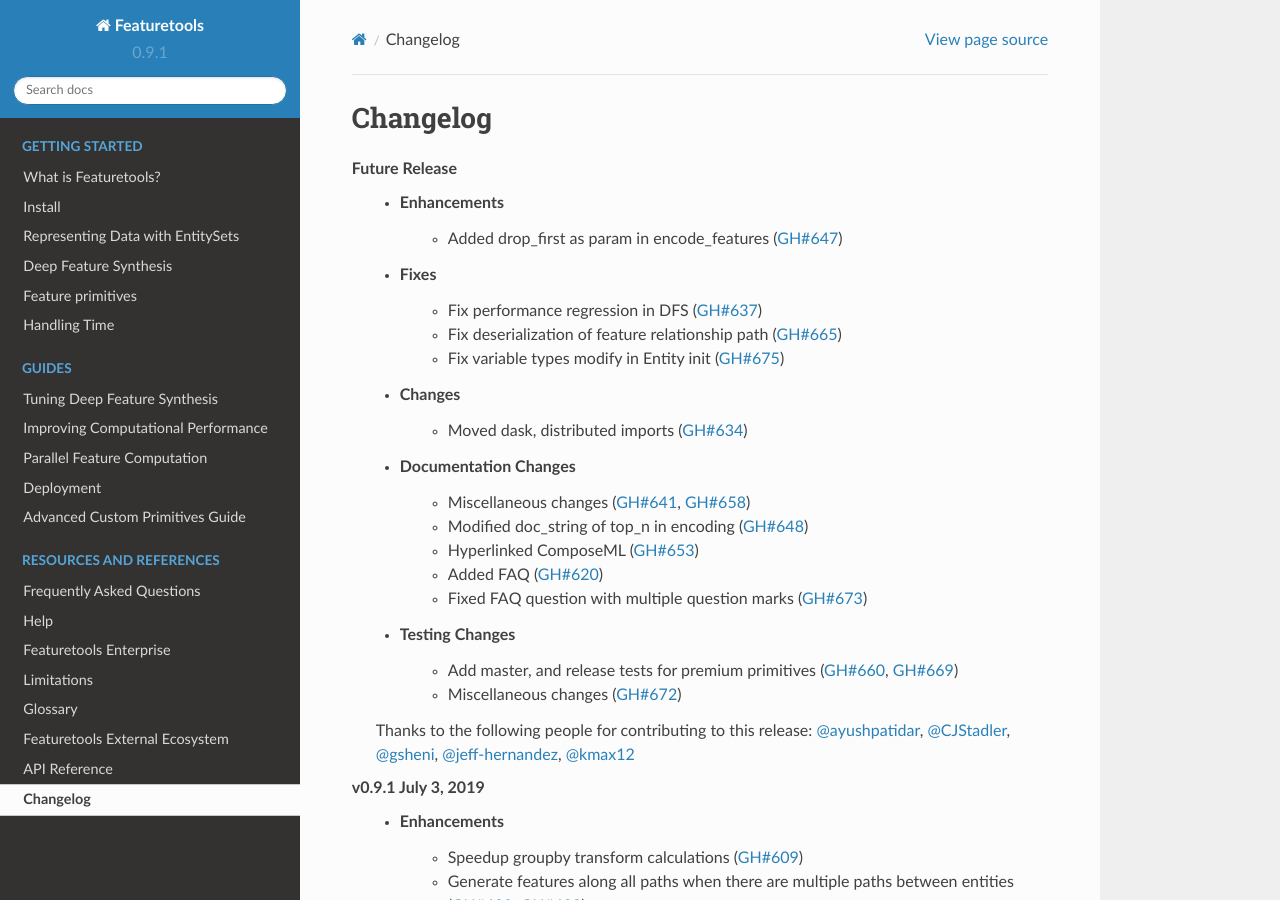
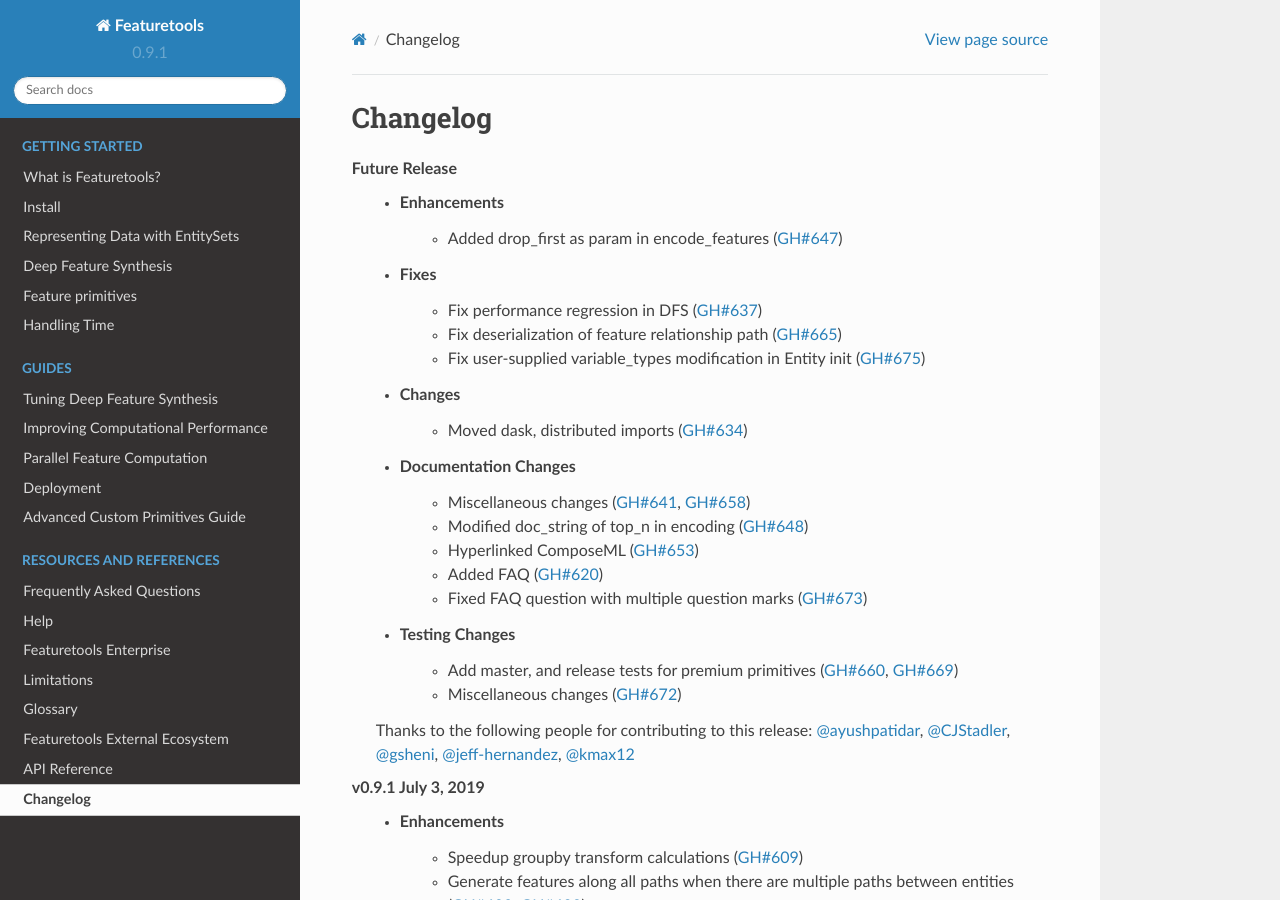
Before and after one commit to alteryx/featuretools, a Sphinx documentation site: the page built from docs/source/changelog.rst, in a window 1280 px wide and 900 px high. Built offline with Sphinx 7.4.7 and the Read the Docs theme 2.0.0, drawn with Linux system fonts in a browser that asks for light colours; pages that are not in the unit, such as notebooks, are missing from menus.

Commit message:
comment fixes

```diff
--- a/docs/source/changelog.rst
+++ b/docs/source/changelog.rst
@@ -8,7 +8,7 @@
     * Fixes
         * Fix performance regression in DFS (:pr:`637`)
         * Fix deserialization of feature relationship path (:pr:`665`)
-        * Fix variable types modify in Entity init (:pr:`675`)
+        * Fix user-supplied variable_types modification in Entity init (:pr:`675`)
     * Changes
         * Moved dask, distributed imports (:pr:`634`)
     * Documentation Changes
```
Also changed, not shown: 1 other file.
